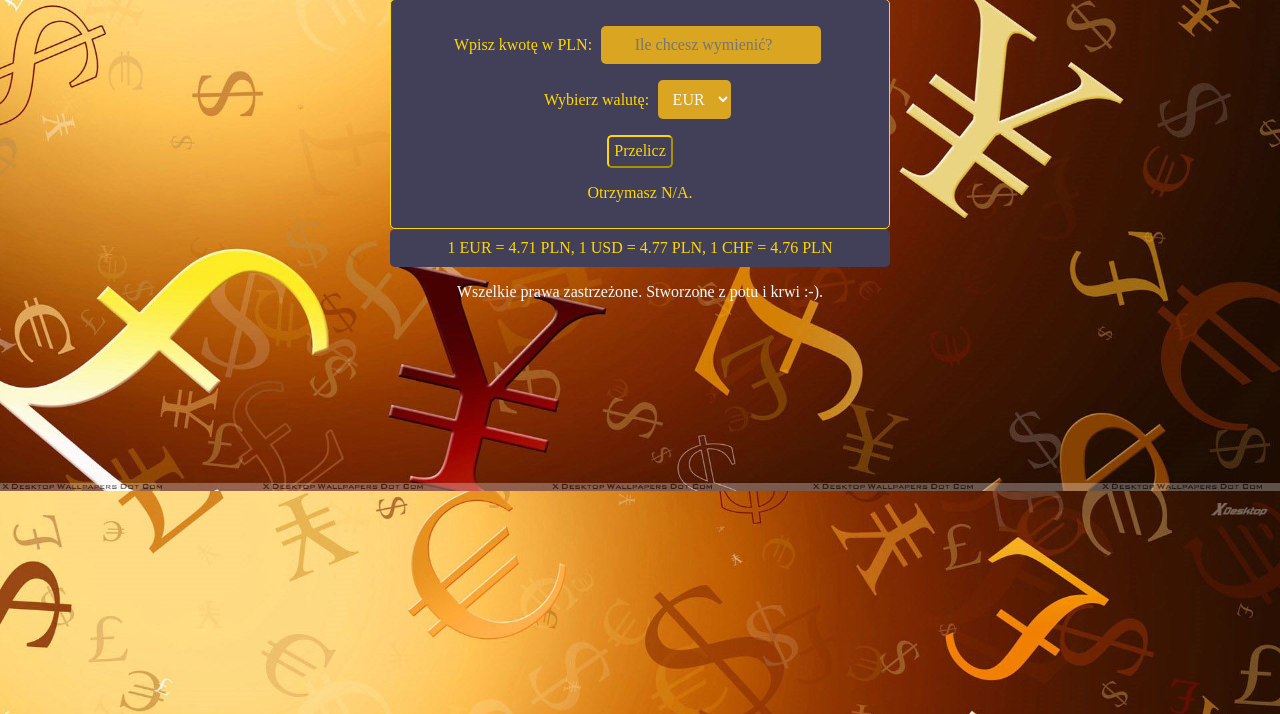
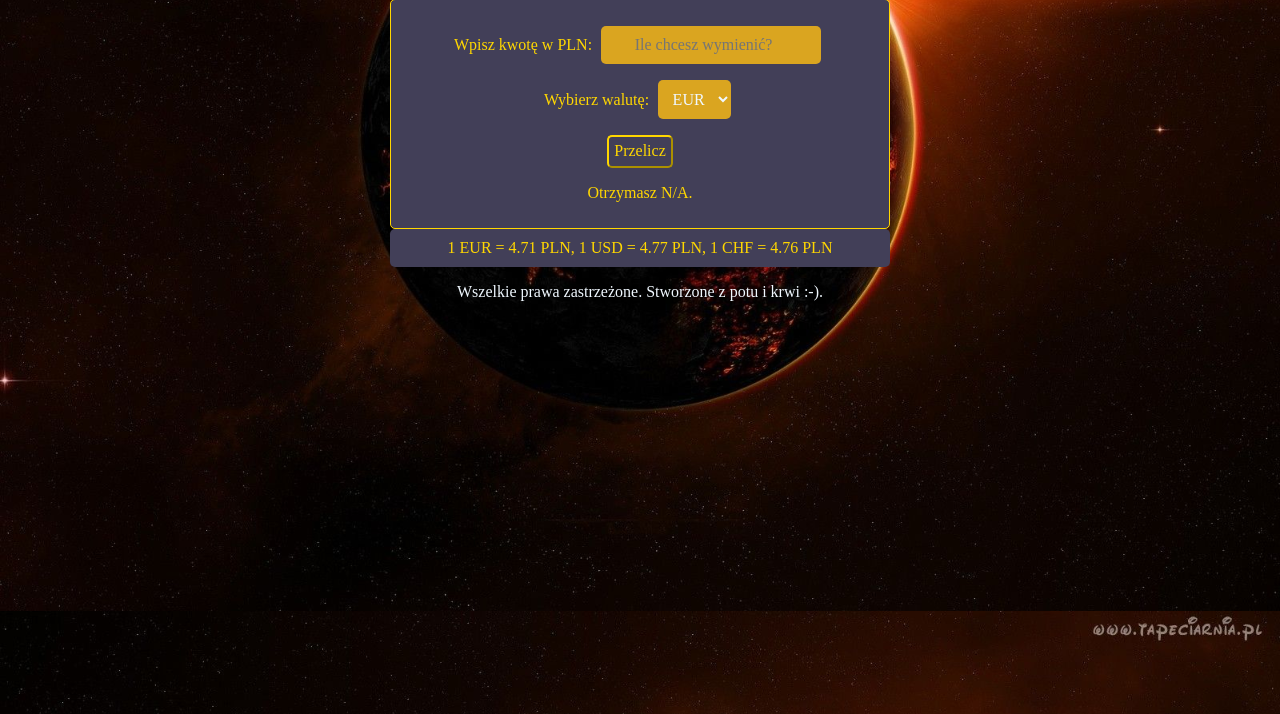
Before and after one commit to Maciej8601/currency-conventer, a plain HTML site: page index.html in a window 1280 px wide. Shown: the part 86-800 px from the top of the page. Drawn offline with nearby package versions, Linux system fonts and the light colour scheme.

Commit message:
website background changed

```diff
--- a/css/body.css
+++ b/css/body.css
@@ -1,5 +1,5 @@
 .body {
-    background-image: url("../images/background2.jpg");
+    background-image: url("../images/background.jfif");
     margin: 10px auto;
     background-size: cover;
     background-position: center;
```
Also changed, not shown: images/background.jfif (added).
